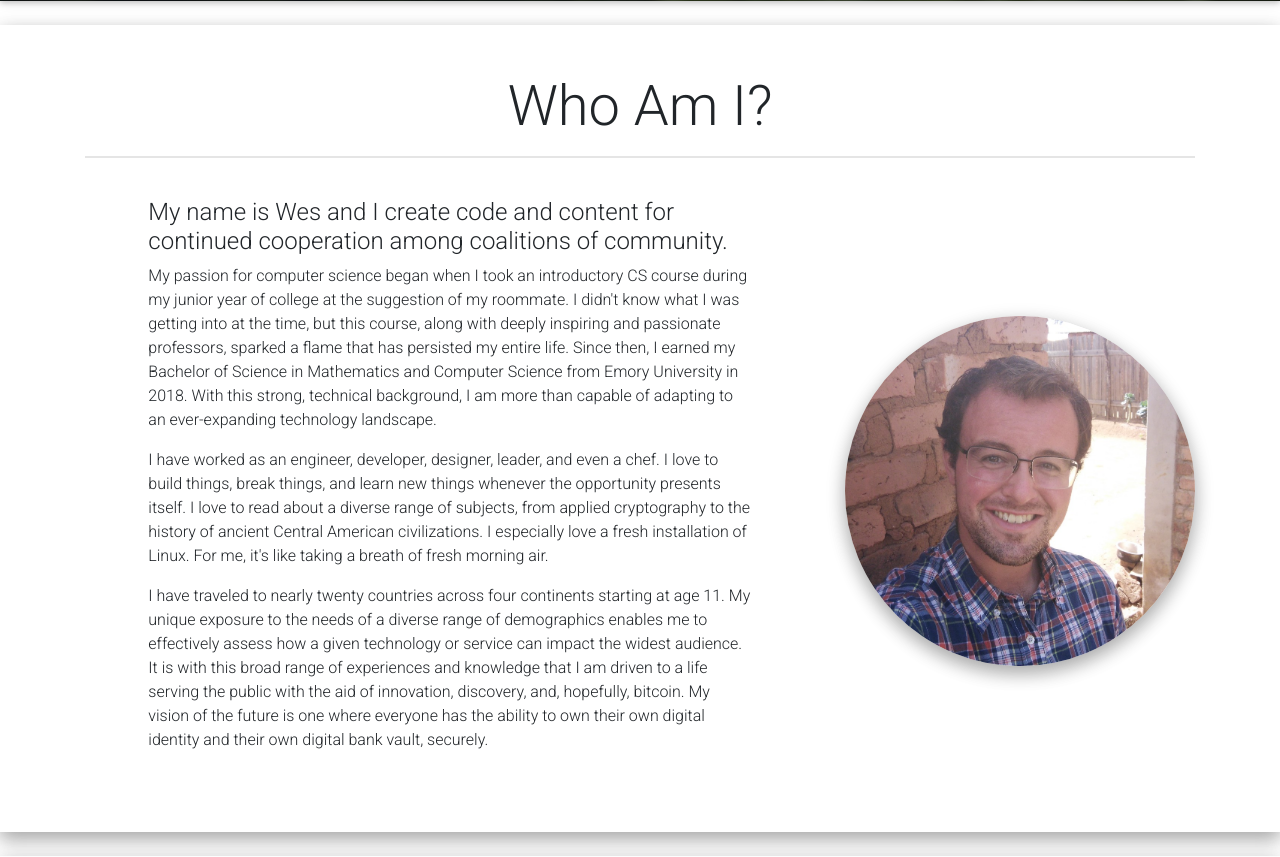
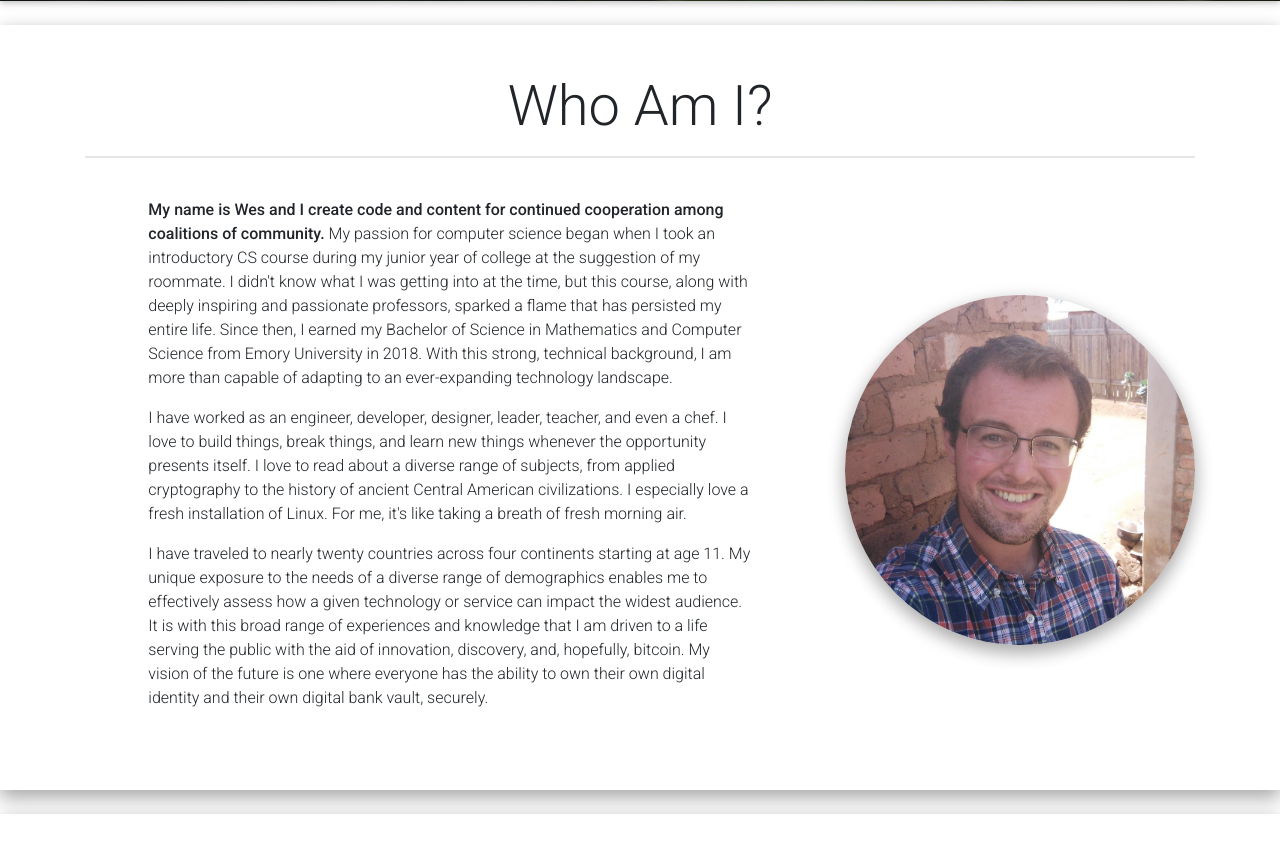
Before and after one commit to wesleyh-dev/django-website, a Django app: template home/templates/home/index.html in a window 1280 px wide. Shown: the part 799-1656 px from the top of the page. Run offline with Django 3.2, Linux system fonts and the light colour scheme; the template is opened without the code that fills it, so the values that code supplies are empty; some libraries are stand-ins or nearby versions.

Commit message:
Hot fix 3

```diff
--- a/home/templates/home/index.html
+++ b/home/templates/home/index.html
@@ -95,8 +95,7 @@
 
                         <!-- Grid column -->
                         <div class="col-xl-10 col-md-11 col-10 text-left">
-			    <h4>My name is Wes and I create code and content for continued cooperation among coalitions of community.</h4>
-                            <p >My passion for computer science began when I took an introductory CS course during my junior year of college at the suggestion of my roommate. I didn't know what I was getting into at the time, but this course, along with deeply inspiring and passionate professors, sparked a flame that has persisted my entire life. Since then, I earned my Bachelor of Science in Mathematics and Computer Science from Emory University in 2018. With this strong, technical background, I am more than capable of adapting to an ever-expanding technology landscape.</p>
+                            <p><strong>My name is Wes and I create code and content for continued cooperation among coalitions of community.</strong> My passion for computer science began when I took an introductory CS course during my junior year of college at the suggestion of my roommate. I didn't know what I was getting into at the time, but this course, along with deeply inspiring and passionate professors, sparked a flame that has persisted my entire life. Since then, I earned my Bachelor of Science in Mathematics and Computer Science from Emory University in 2018. With this strong, technical background, I am more than capable of adapting to an ever-expanding technology landscape.</p>
                         </div>
                         <!-- Grid column -->
 
@@ -114,7 +113,7 @@
 
                         <!-- Grid column -->
                         <div class="col-xl-10 col-md-11 col-10 text-left">
-                            <p class="">I have worked as an engineer, developer, designer, leader, and even a chef. I love to build things, break things, and learn new things whenever the opportunity presents itself. I love to read about a diverse range of subjects, from applied cryptography to the history of ancient Central American civilizations. I especially love a fresh installation of Linux. For me, it's like taking a breath of fresh morning air.</p>
+                            <p class="">I have worked as an engineer, developer, designer, leader, teacher, and even a chef. I love to build things, break things, and learn new things whenever the opportunity presents itself. I love to read about a diverse range of subjects, from applied cryptography to the history of ancient Central American civilizations. I especially love a fresh installation of Linux. For me, it's like taking a breath of fresh morning air.</p>
                         </div>
                         <!-- Grid column -->
 
```
